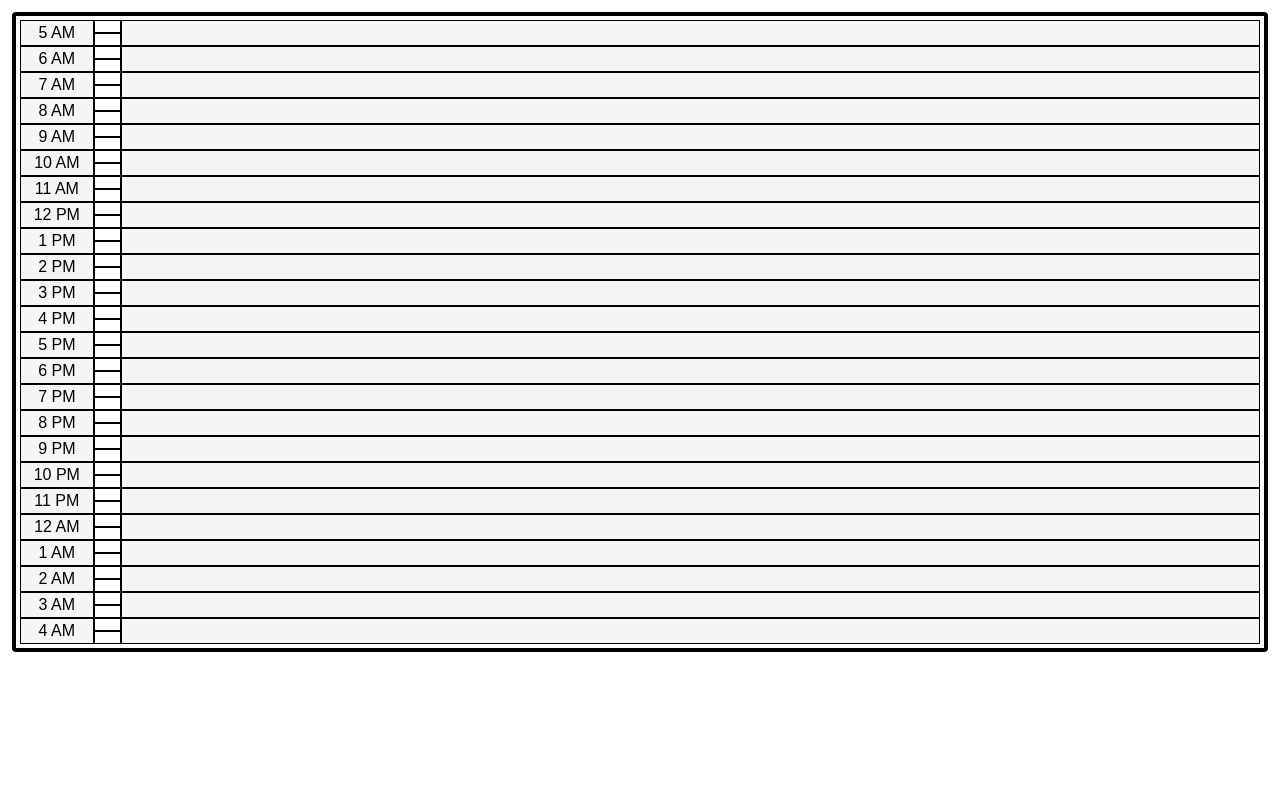
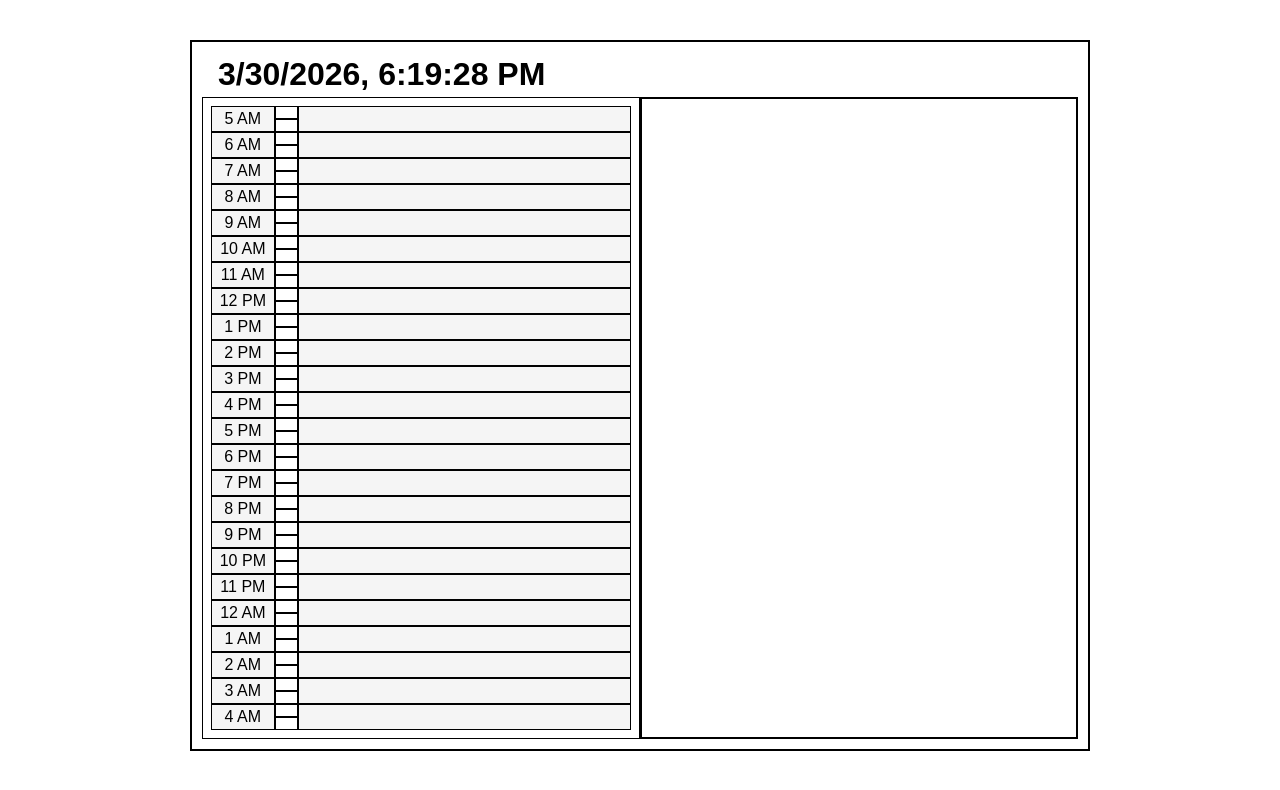
Before and after one commit to 5HrEya95H/Prodo-alpha, a React (Vite) app: page / in a window 1280 px wide. Shown: the top 790 px of the page. Built offline with nearby package versions, Linux system fonts and the light colour scheme.

Commit message:
added Journal element with left and right sides

```diff
--- a/src/components/Journal.jsx
+++ b/src/components/Journal.jsx
@@ -4,9 +4,12 @@ import './JournalDesign.css'
 
 const Journal = () => {
 
+    const time = new Date();
+    const date = time.toLocaleString();
+
     const [isDragging, setIsDragging] = useState(false);
     const [selected, setSelected] = useState([]);
-    const [color, setColor ] = useState("white");
+    const [color, setColor ] = useState("white")
 
     const handleMouseDown = (id) => {
         setIsDragging(true);
@@ -41,8 +44,12 @@ const Journal = () => {
 
 
   return (
-    <div>
+    <div className='JournalBox'>
+        <div className='JournalHead'>
+            <h1>{date}</h1>
+        </div>
         <div className='left'>
+            <div className='leftHead'></div>
             <div className={`trackerContainer ${isDragging ? "no-select" : ""}`}>
                 {Array.from({ length: 24 }, (_, i) => (5 + i) % 24).map((h, i) => {
                     const hour12 = h % 12 === 0 ? 12 : h % 12;
@@ -81,8 +88,10 @@ const Journal = () => {
                 })}
             </div>
         </div>
+
         <div className='right'>
-
+            <div className='rightHead'></div>
+            <textarea className='JournalText'></textarea>
         </div>
     </div>
   )
--- a/src/components/JournalDesign.css
+++ b/src/components/JournalDesign.css
@@ -4,13 +4,44 @@
     box-sizing: border-box;
 }
 
+.left, .right{
+    border: 1px solid black;
+    width: 100%;
+}
+
+.JournalBox{
+    display: grid;
+    grid-template-columns: repeat(2, 1fr);
+    border: 2px solid black;
+
+    margin: 40px auto;
+    max-width: 900px;
+    padding: 10px;
+}
+@media(max-width: 500px){
+    .JournalBox{
+        grid-template-columns: 1fr;
+    }
+}
+.JournalHead{
+    margin: 4px;
+    padding-left: 12px;
+    grid-column: 1/-1;
+}
+
+.JournalText{
+    padding: 12px;
+    border: 1px solid black;
+    width: 100%;
+    height: 100%;
+    font-family: 'Gill Sans', 'Gill Sans MT', Calibri, 'Trebuchet MS', sans-serif;
+    font-size: medium;
+}
 
 
 .trackerContainer{
     /* width: 400px; */
-    margin: 12px;
-    border: 4px solid black;
-
+    margin: 4px;
     border-radius: 4px;
     padding: 4px;
 }
```
